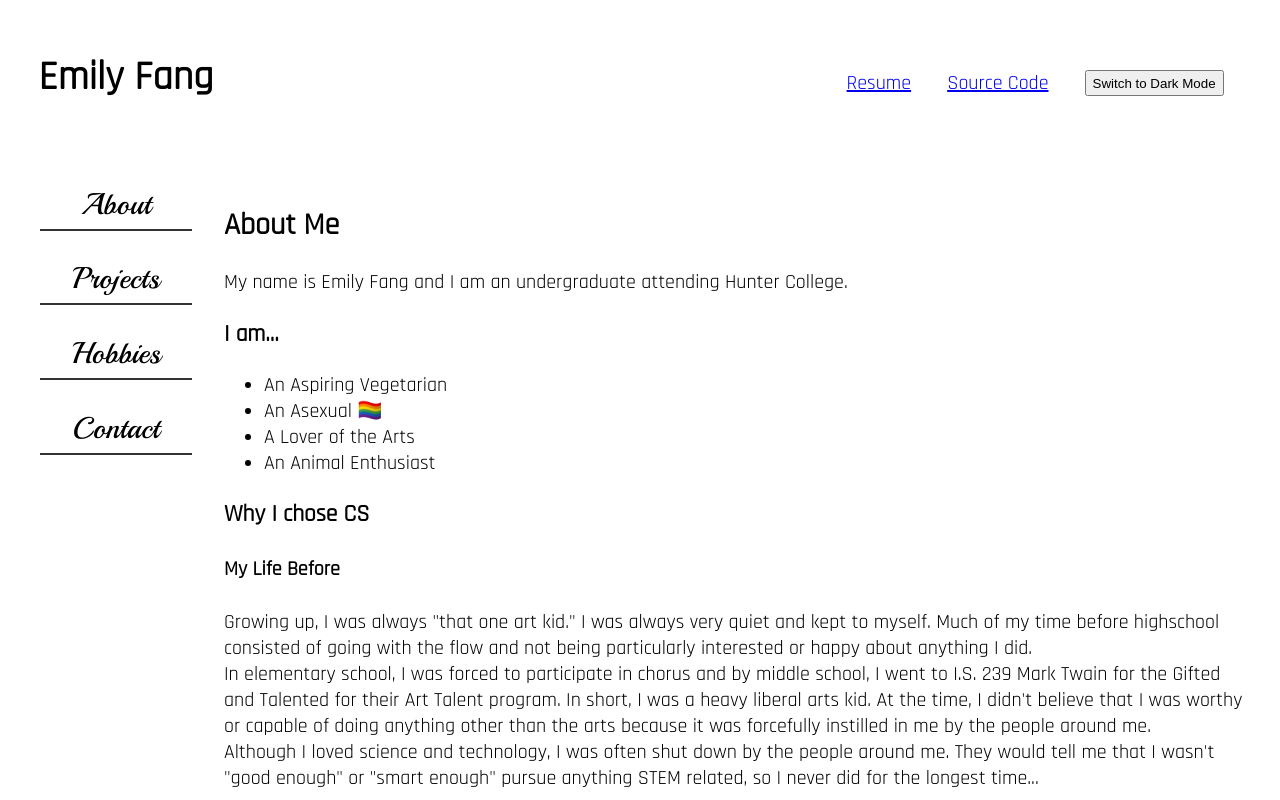
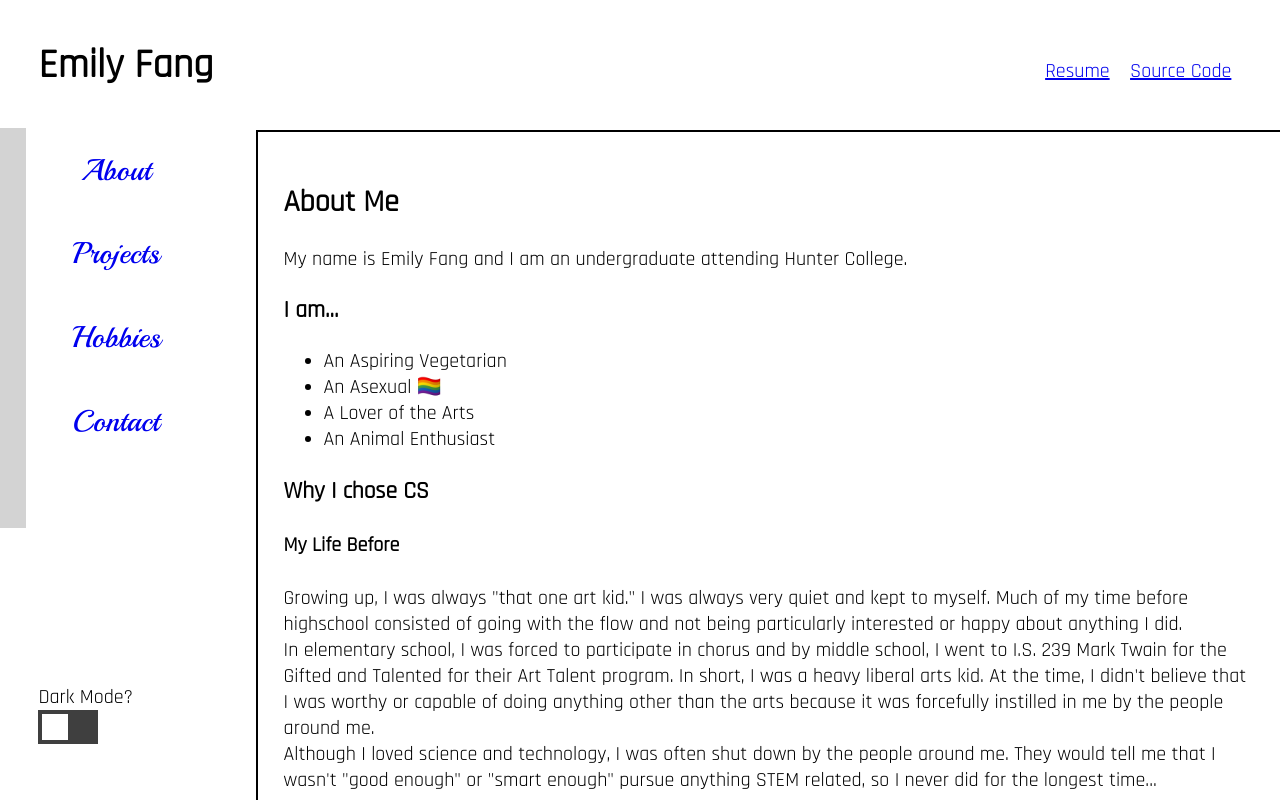
Before and after one commit to ef1301/ef1301.github.io, a React (Create React App) app: page / in a window 1280 px wide. Shown: the top 800 px of the page. Built offline with nearby package versions, Linux system fonts and the light colour scheme.

Commit message:
dark mode switch + styling

```diff
--- a/src/App.js
+++ b/src/App.js
@@ -1,6 +1,11 @@
 import React, {useState, useRef} from 'react';
+
 import './styles/functional.css';
 import './styles/responsive.css';
+import './styles/utils.css';
+
+//import { shootLines } from './styles/basic-utils.js';
+
 //Components
 import About from './components/containers/About.js';
 //import Projects from './components/containers/Projects.js';
--- a/src/components/functionalComponents/Header.jsx
+++ b/src/components/functionalComponents/Header.jsx
@@ -9,7 +9,14 @@ const Header = ({toggleDarkMode, darkMode}) => {
         <ul>
           <li><a href={PDF} target="_blank" rel="noreferrer" >Resume</a></li>
           <li><a href="https://github.com/ef1301/ef1301.github.io">Source Code</a></li>
-          <button id="dark-mode" onClick={toggleDarkMode}>{darkMode ? "Switch to Light Mode" : "Switch to Dark Mode"}</button>
+          <div id="dark-mode">
+            {darkMode ? "Light Mode?" : "Dark Mode?"}
+            <br/>
+            <label class="switch">
+              <input type="checkbox" onClick={toggleDarkMode}/>
+              <span class="slider"></span>
+            </label>
+          </div>
         </ul>
       </div>
     </header>
--- a/src/components/functionalComponents/Navbar.jsx
+++ b/src/components/functionalComponents/Navbar.jsx
@@ -1,57 +1,25 @@
 import React from 'react';
-import mojs from "@mojs/core";
-
-function shootLines(e) {
-  console.log(e);
-  const itemDim = e.target.getBoundingClientRect(),
-        itemSize = {
-          x: itemDim.right - itemDim.left,
-          y: itemDim.bottom - itemDim.top,
-        },
-        shapes = ['line', 'zigzag'],
-        colors = ['#2FB5F3',
-                  '#FF0A47',
-                  '#FF0AC2',
-                  '#47FF0A'];
-
-  const chosenC = Math.floor(Math.random() * colors.length),
-        chosenS = Math.floor(Math.random() * shapes.length);
-
-  // create shape
-  const burst = new mojs.Burst({
-    left: itemDim.left + (itemSize.x/2),
-    top: itemDim.top + (itemSize.y/2),
-    radiusX: itemSize.x,
-    radiusY: itemSize.y,
-    count: 10,
-
-    children: {
-      shape: shapes[chosenS],
-      radius: 10,
-      scale: {0.8: 1},
-      fill: 'none',
-      points: 7,
-      stroke: colors[chosenC],
-      strokeDasharray: '100%',
-      strokeDashoffset: { '-100%' : '100%' },
-      duration: 350,
-      delay: 100,
-      easing: 'quad.out',
-      isShowEnd: false,
-    }
-  });
-
-  burst.play();
-}
 
 const Navbar = ({refs, scroll}) => {
   return (
     <nav>
+      <div id="nav-collapsed"></div>
       <ul id="nav-links">
-        <li onClick={scroll.scrollToAbout}><a onMouseEnter={shootLines} >About</a></li>
-        <li><a onMouseEnter={shootLines}>Projects</a></li>
-        <li onClick={scroll.scrollToHobbies}><a onMouseEnter={shootLines}>Hobbies</a></li>
-        <li><a onMouseEnter={shootLines}>Contact</a></li>
+        <li onClick={scroll.scrollToAbout}>
+          <a href="#0" >About</a>
+        </li>
+
+        <li>
+          <a href="#0">Projects</a>
+        </li>
+
+        <li onClick={scroll.scrollToHobbies}>
+          <a href="#0">Hobbies</a>
+        </li>
+
+        <li>
+          <a href="#0">Contact</a>
+        </li>
       </ul>
     </nav>
   );
--- a/src/index.css
+++ b/src/index.css
@@ -30,6 +30,10 @@
   --text-color: #fff;
 }
 
+html {
+    box-sizing: border-box;
+}
+
 body {
     margin: 0;
     padding: 0;
--- a/src/styles/functional.css
+++ b/src/styles/functional.css
@@ -1,11 +1,18 @@
 header {
+    padding: 1% 3%;
     width: 100%;
-    padding: 2% 3%;
 }
 
 header h1, #side-menu {
     display: inline-block;
-    width: 50%;
+}
+
+header h1 {
+    width: 15%;
+}
+
+#side-menu {
+    width: 85%;
 }
 
 header ul {
@@ -18,18 +25,40 @@ header ul {
 }
 
 header li, #dark-mode {
-    margin: 0 3%;
+    margin: 0 1%;
 }
 
 nav {
+    margin-top: 10%;
     width: 15%;
+    height: 50%;
     font-family: Playball;
     font-size: 1.5em;
+    position: fixed;
+}
+
+#nav-collapsed {
+    width: 2%;
+    height: 50%;
+    position: fixed;
+    background-color: lightgray;
 }
 
 #nav-links {
     list-style-type: none;
     margin: auto;
+    display: flex;
+    flex-flow: column wrap;
+    justify-content: space-between;
+}
+
+#nav-links li {
+    text-align: center;
+    margin: 15% 0;
+}
+
+#nav-links a {
+    text-decoration: none;
 }
 
 #nav-links a:hover {
@@ -45,41 +74,8 @@ nav {
 }
 
 #page-body {
-    margin: auto;
-    width: 80%;
+    margin: auto 0 auto 20%;
     padding: 2%;
+    border-top: solid black .1em;
+    border-left: solid black .1em;
 }
-
-#nav-links li {
-    text-align: center;
-    position: relative;
-    text-decoration: none;
-    padding: 0.2em 0.05em;
-    border-bottom: 2px solid #333333;
-    margin: 15% 0;
-}
-
-#nav-links li:after {
-    content: '';
-    display: block;
-    position: absolute;
-    top: 100%;
-    right: 0;
-    bottom: 0;
-    left: 0;
-    background: #333333;
-    z-index: -1;
-    transition: all 0.1s cubic-bezier(0.000, 0.590, 1.000, 0.260);
-}
-
-#nav-links li:hover:after {
-    content: '';
-    display: block;
-    position: absolute;
-    top: 0;
-    right: 0;
-    bottom: 0;
-    left: 0;
-    background: #333333;
-    z-index: -1;
-}
--- /dev/null
+++ b/src/styles/utils.css
@@ -0,0 +1,56 @@
+#dark-mode {
+    position: fixed;
+    bottom: 7%;
+    left: 2%;
+}
+
+.switch {
+    position: relative;
+    display: inline-block;
+    width: 60px;
+    height: 34px;
+}
+
+.switch input {
+    opacity: 0;
+    width: 0;
+    height: 0;
+}
+
+.slider {
+    position: absolute;
+    cursor: pointer;
+    top: 0;
+    left: 0;
+    right: 0;
+    bottom: 0;
+    background-color: #3F3F3F;
+    -webkit-transition: .4s;
+    transition: .4s;
+}
+
+.slider:before {
+    position: absolute;
+    content: "";
+    height: 26px;
+    width: 26px;
+    left: 4px;
+    bottom: 4px;
+    background-color: white;
+    -webkit-transition: .4s;
+    transition: .4s;
+}
+
+input:checked + .slider {
+    background-color: #2196F3;
+}
+
+input:focus + .slider {
+    box-shadow: 0 0 1px #2196F3;
+}
+
+input:checked + .slider:before {
+    -webkit-transform: translateX(26px);
+    -ms-transform: translateX(26px);
+    transform: translateX(26px);
+}
```
Also changed, not shown: src/components/containers/Banner.js (added, +7 -0 lines), src/styles/basic-utils.js (added, +43 -0 lines), 18 other files (tests, documents, lock files or other folders).
